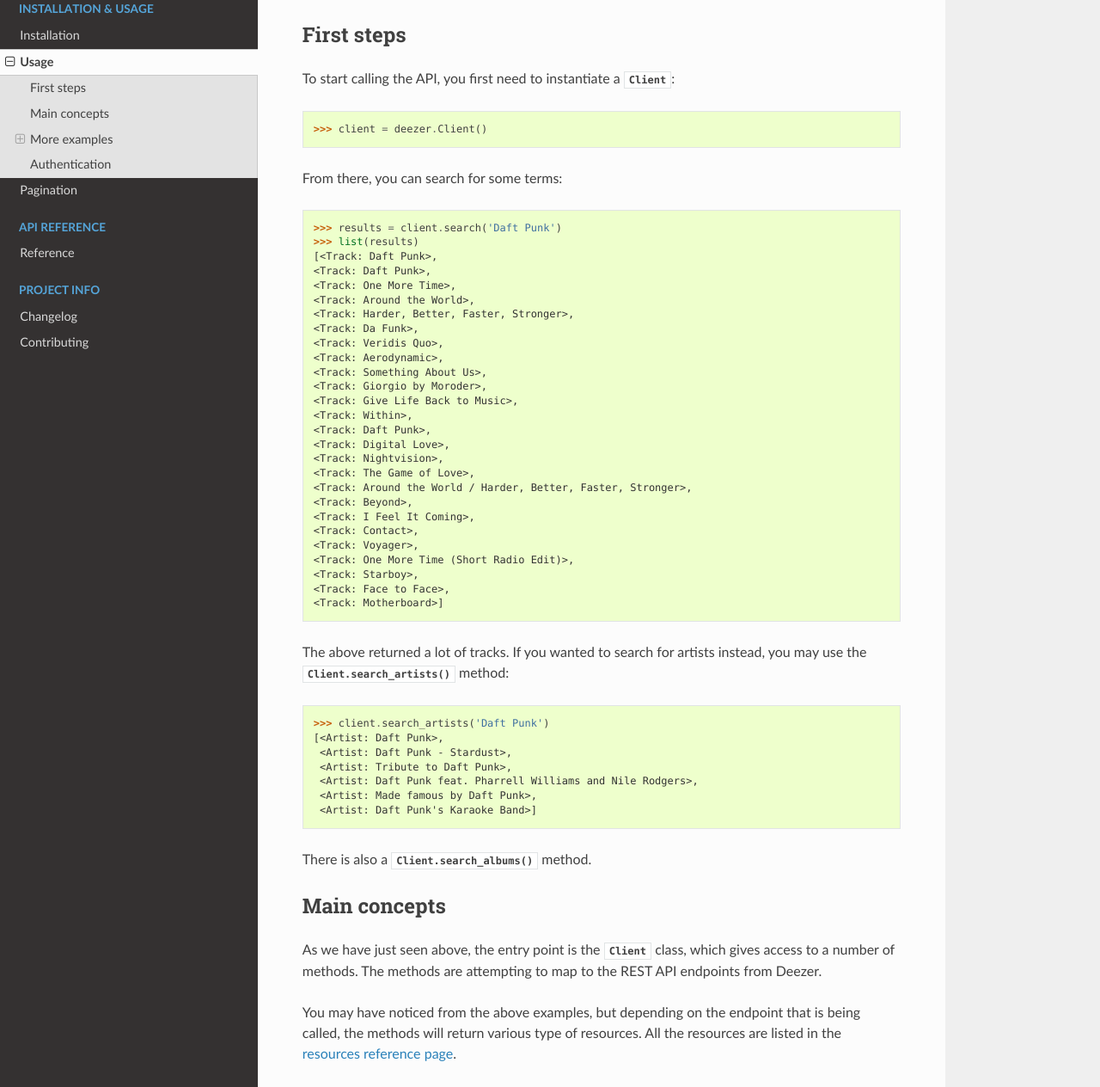
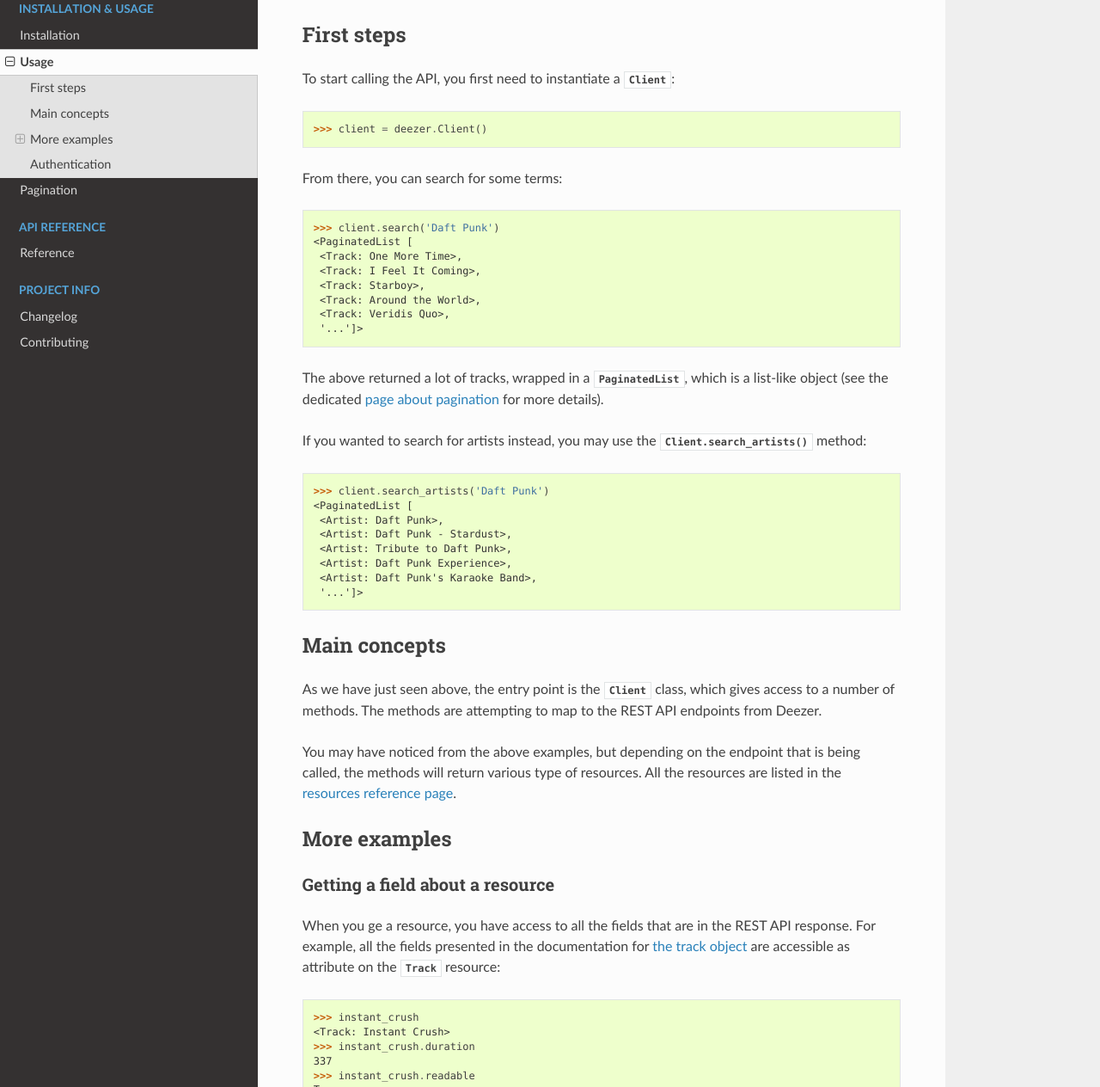
Before and after one commit to browniebroke/deezer-python, a Sphinx documentation site: the page built from docs/source/usage.md, in a window 1280 px wide and 1400 px high, cut to the strip 136-1400 px from the top of the window. Shown: the whole strip at 86% size. Built offline with Sphinx 7.4.7 and the Read the Docs theme 2.0.0, drawn with Linux system fonts in a browser that asks for light colours.

Commit message:
docs: update usage guide to reflect PaginatedList repr improvements

````diff
--- a/docs/source/usage.md
+++ b/docs/source/usage.md
@@ -11,48 +11,30 @@
 From there, you can search for some terms:
 
 ```python
->>> results = client.search('Daft Punk')
->>> list(results)
-[<Track: Daft Punk>,
-<Track: Daft Punk>,
-<Track: One More Time>,
-<Track: Around the World>,
-<Track: Harder, Better, Faster, Stronger>,
-<Track: Da Funk>,
-<Track: Veridis Quo>,
-<Track: Aerodynamic>,
-<Track: Something About Us>,
-<Track: Giorgio by Moroder>,
-<Track: Give Life Back to Music>,
-<Track: Within>,
-<Track: Daft Punk>,
-<Track: Digital Love>,
-<Track: Nightvision>,
-<Track: The Game of Love>,
-<Track: Around the World / Harder, Better, Faster, Stronger>,
-<Track: Beyond>,
-<Track: I Feel It Coming>,
-<Track: Contact>,
-<Track: Voyager>,
-<Track: One More Time (Short Radio Edit)>,
-<Track: Starboy>,
-<Track: Face to Face>,
-<Track: Motherboard>]
+>>> client.search('Daft Punk')
+<PaginatedList [
+ <Track: One More Time>,
+ <Track: I Feel It Coming>,
+ <Track: Starboy>,
+ <Track: Around the World>,
+ <Track: Veridis Quo>,
+ '...']>
 ```
 
-The above returned a lot of tracks. If you wanted to search for artists instead, you may use the {meth}`Client.search_artists() <deezer.Client.search_artists>` method:
+The above returned a lot of tracks, wrapped in a {class}`PaginatedList <deezer.PaginatedList>`, which is a list-like object (see the dedicated {ref}`page about pagination <pagination-guide>` for more details).
+
+If you wanted to search for artists instead, you may use the {meth}`Client.search_artists() <deezer.Client.search_artists>` method:
 
 ```python
 >>> client.search_artists('Daft Punk')
-[<Artist: Daft Punk>,
+<PaginatedList [
+ <Artist: Daft Punk>,
  <Artist: Daft Punk - Stardust>,
  <Artist: Tribute to Daft Punk>,
- <Artist: Daft Punk feat. Pharrell Williams and Nile Rodgers>,
- <Artist: Made famous by Daft Punk>,
- <Artist: Daft Punk's Karaoke Band>]
+ <Artist: Daft Punk Experience>,
+ <Artist: Daft Punk's Karaoke Band>,
+ '...']>
 ```
-
-There is also a {meth}`Client.search_albums() <deezer.Client.search_albums>` method.
 
 ## Main concepts
 
````
Also changed, not shown: docs/source/pagination.md (+2 -0 lines).
